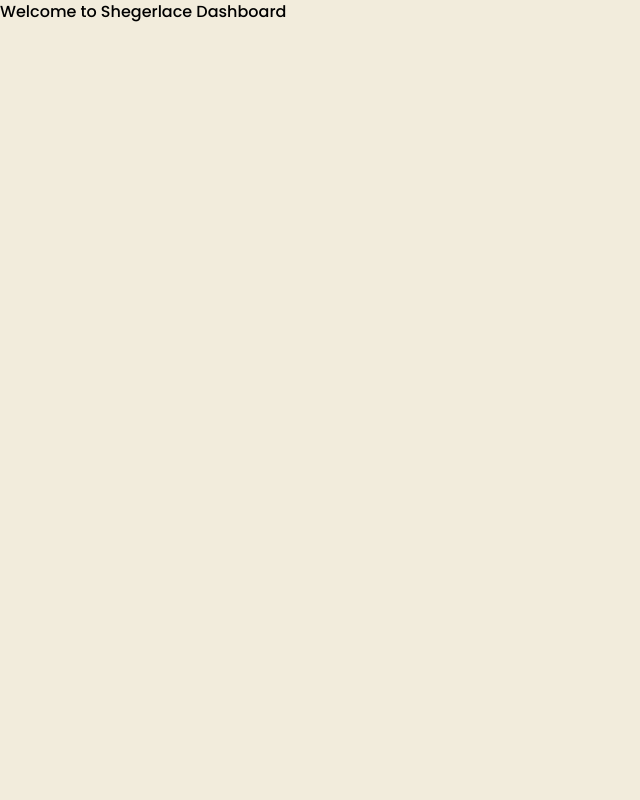
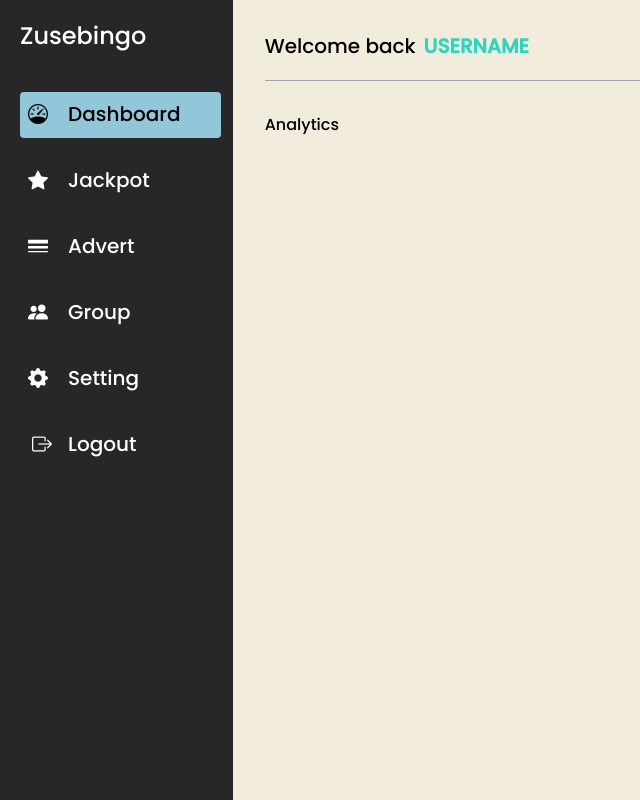
Before and after one commit to kid-us/Sheger_Dash, a React (Vite) app: page / in a window 1280 px wide. Shown: the whole page, without its empty margins (0-640 px from the left). Built offline with nearby package versions, Linux system fonts and the light colour scheme.

Commit message:
Home page

```diff
--- a/src/components/Dashboard/Nav.tsx
+++ b/src/components/Dashboard/Nav.tsx
@@ -3,9 +3,9 @@ const Nav = () => {
 
   return (
     <>
-      <div className="lg:flex md:flex hidden justify-between border-b border-gray-800 pb-5">
+      <div className="lg:flex md:flex hidden justify-between border-b border-gray-400 pb-5">
         <div className="relative">
-          <div className="text-white">
+          <div className="">
             <p className="font-poppins text-xl">
               Welcome back
               <span className="text-teal-400 font-poppins mx-2 font-bold uppercase">
--- a/src/components/Dashboard/Sidebar.tsx
+++ b/src/components/Dashboard/Sidebar.tsx
@@ -24,7 +24,7 @@ const Sidebar = ({ active }: Props) => {
   };
   return (
     <>
-      <div className="lg:block md:block hidden sticky top-0 h-[100dvh] lg:pe-3 bg2 px-2 pt-5">
+      <div className="lg:block md:block hidden sticky top-0 h-[100dvh] lg:pe-3 bg2 px-2 pt-5 bg-zinc-800">
         <Link to="/">
           <h1 className="lg:text-2xl text-2xl md:text-center lg:text-start lg:ms-3">
             <span className="lg:block md:hidden block font-poppins text-white">
--- a/src/components/Dashboard/SmallNav.tsx
+++ b/src/components/Dashboard/SmallNav.tsx
@@ -13,17 +13,17 @@ const SmallNavbar = ({ active }: Props) => {
     <>
       <div className="lg:hidden md:hidden hero-bg z-10 flex justify-between sticky top-0 shadow shadow-gray-700 p-4 bg">
         <Link to="/">
-          <p className="text-white text-xl font-poppins">Zusebingo</p>
+          <p className="text-black text-xl font-poppins">Zusebingo</p>
         </Link>
         <p
           onClick={() => setMenu(!menu)}
-          className={`${menu ? "bi-x" : "bi-list"} text-white text-3xl`}
+          className={`${menu ? "bi-x" : "bi-list"} text-black text-3xl`}
         ></p>
       </div>
 
       {menu && (
         <div className="fixed bg-main w-full z-50 h-[100dvh] bg2">
-          <div className="mt-10 md:text-center lg:text-start lg:ms-3 text-white px-5">
+          <div className="mt-10 md:text-center lg:text-start lg:ms-3 text-black px-5">
             {tabs.map((tab) => (
               <Link
                 key={tab.id}
@@ -31,14 +31,14 @@ const SmallNavbar = ({ active }: Props) => {
                 className={`${
                   active === tab.title
                     ? "bg-teal-300 rounded text-black"
-                    : "text-white"
+                    : "text-black"
                 } block mb-5 text-xl p-3 font-poppins`}
               >
                 <span className={`${tab.icon} me-5`}></span>
                 {tab.title}
               </Link>
             ))}
-            <p className={`text-white block mb-5 lg:text-xl md:text-3xl p-3`}>
+            <p className={`text-black block mb-5 lg:text-xl md:text-3xl p-3`}>
               <span className={`bi-box-arrow-right ps-1 text-xl`}></span>
               <span className={`lg:inline md:hidden text-xl ms-4 font-poppins`}>
                 Logout
--- a/src/components/Pages/Home.tsx
+++ b/src/components/Pages/Home.tsx
@@ -1,9 +1,35 @@
+import Nav from "../Dashboard/Nav";
+import Sidebar from "../Dashboard/Sidebar";
+import SmallNavbar from "../Dashboard/SmallNav";
+import { useState } from "react";
+import useDocumentTitle from "../../hooks/useDocumentTitle";
 
 const Home = () => {
+  const [title] = useState<string>("Zusebingo | Dashboard");
+  useDocumentTitle(title);
+
+  // const access_token = localStorage.getItem("token");
+
+  // const [loader, setLoader] = useState<boolean>(false);
+
   return (
     <>
-      <div className="container">
-        <p>Welcome to Shegerlace Dashboard</p>
+      <div className="relative lg:grid md:grid grid-cols-11">
+        {/* Small device Navbar */}
+        <SmallNavbar active="Dashboard" />
+        {/* Sidebar */}
+        <div className="lg:col-span-2 w-full">
+          {/* <div className=""> */}
+          <Sidebar active="Dashboard" />
+          {/* </div> */}
+        </div>
+        <div className="lg:col-span-9 md:col-span-10 lg:p-8 p-3">
+          {/* Nav */}
+          <Nav />
+
+          {/* Analytics */}
+          <p className="text-black font-poppins my-8">Analytics</p>
+        </div>
       </div>
     </>
   );
```
